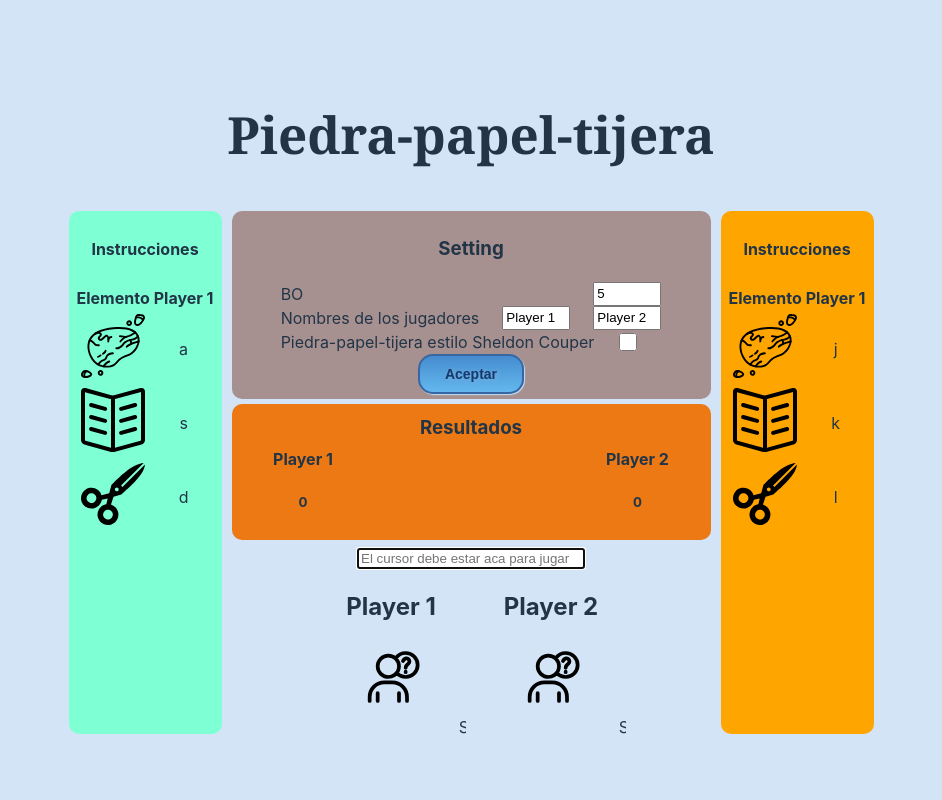
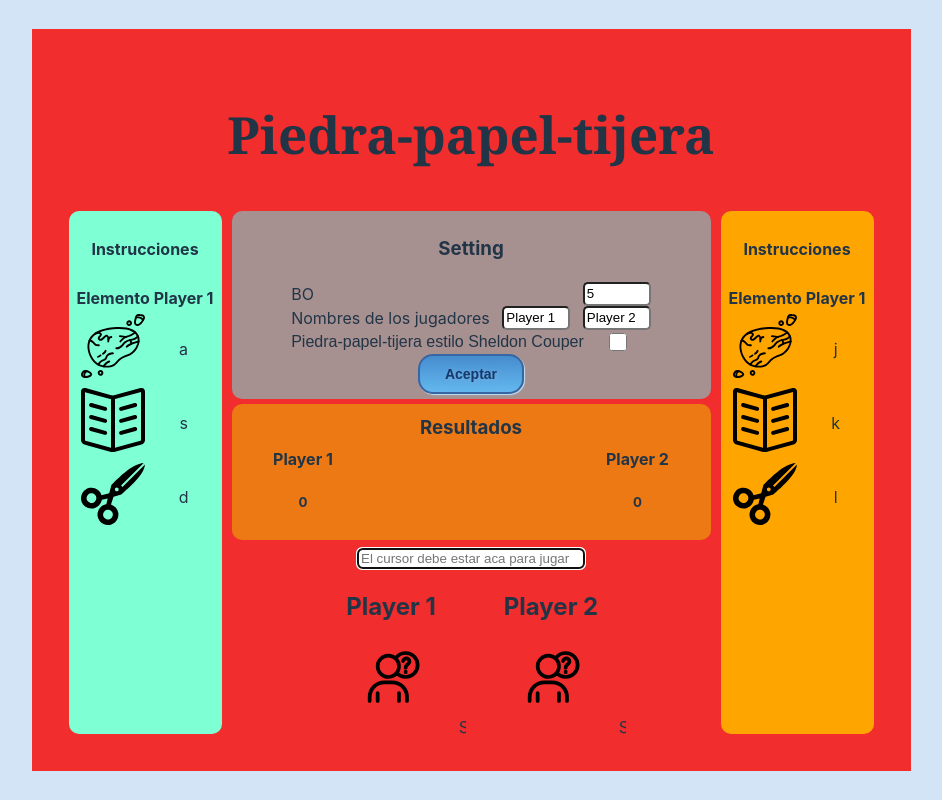
Before and after one commit to Fedeprenollio/piedra-papel-tijera, a React (Vite) app: page / in a window 1280 px wide. Shown: the whole page, without its empty margins (169-1111 px from the left). Built offline with nearby package versions, Linux system fonts and the light colour scheme.

Commit message:
fixed body backgraund

```diff
--- a/src/App.css
+++ b/src/App.css
@@ -1,8 +1,9 @@
 #root {
-  max-width: 1280px;
+  /* max-width: 1280px; */
   margin: 0 auto;
   padding: 2rem;
   text-align: center;
+  background-color: rgb(241, 45, 45);
 }
 
 .logo {
@@ -62,6 +63,10 @@
 
 .setting h2{
   margin: 0;
+}
+
+input{
+  border-radius: 5px;
 }
 
 .input-bo{
--- a/src/components/Setting.css
+++ b/src/components/Setting.css
@@ -4,3 +4,42 @@
     margin: 5px;
     padding: 5px;
 }
+
+
+
+
+
+.checkbox-container {
+  display: flex;
+  align-items: center;
+  font-family: Arial, sans-serif;
+  cursor: pointer;
+  white-space: nowrap;
+
+}
+
+.checkbox-container input[type="checkbox"] {
+  display: none;
+}
+
+.checkbox-container .checkmark {
+  width: 18px;
+  height: 18px;
+  border: 2px solid #ccc;
+  border-radius: 50%;
+  margin-right: 8px;
+}
+
+.checkbox-container input[type="checkbox"]:checked + .checkmark {
+  background-color: #2196F3;
+}
+
+.checkbox-container input[type="checkbox"]:checked + .checkmark::before {
+  content: "";
+  display: block;
+  width: 10px;
+  height: 10px;
+  background-color: white;
+  border-radius: 50%;
+  margin: 2px;
+}
--- a/src/components/Setting.jsx
+++ b/src/components/Setting.jsx
@@ -18,8 +18,8 @@ export const Setting = ({ setting, handleSetting, error }) => {
             <input className='input-bo' placeholder='Nombre del player 1' name="namePlayer1" type="text" defaultValue={setting.namePlayer1} />
             <input className='input-bo' placeholder='Nombre del player 2' name="namePlayer2" type="text" defaultValue={setting.namePlayer2} />
           </div>
-          <div className='label-setting'>
-            <label htmlFor="myCheckBox">
+          <div className='label-setting' >
+            <label htmlFor="myCheckBox" className="checkbox-container" >
               Piedra-papel-tijera estilo Sheldon Couper
             </label>
             <input id='myCheckBox' className='input-bo' name="estiloSheldon" type="checkbox" value={true} defaultChecked={setting.estiloSheldon}/>
--- a/src/index.css
+++ b/src/index.css
@@ -1,3 +1,5 @@
+
+
 :root {
   font-family: Inter, system-ui, Avenir, Helvetica, Arial, sans-serif;
   line-height: 1.5;
@@ -25,6 +27,7 @@ a:hover {
 
 body {
   margin: 0;
+  width: 100vw;
   display: flex;
   place-items: center;
   min-width: 320px;
```
